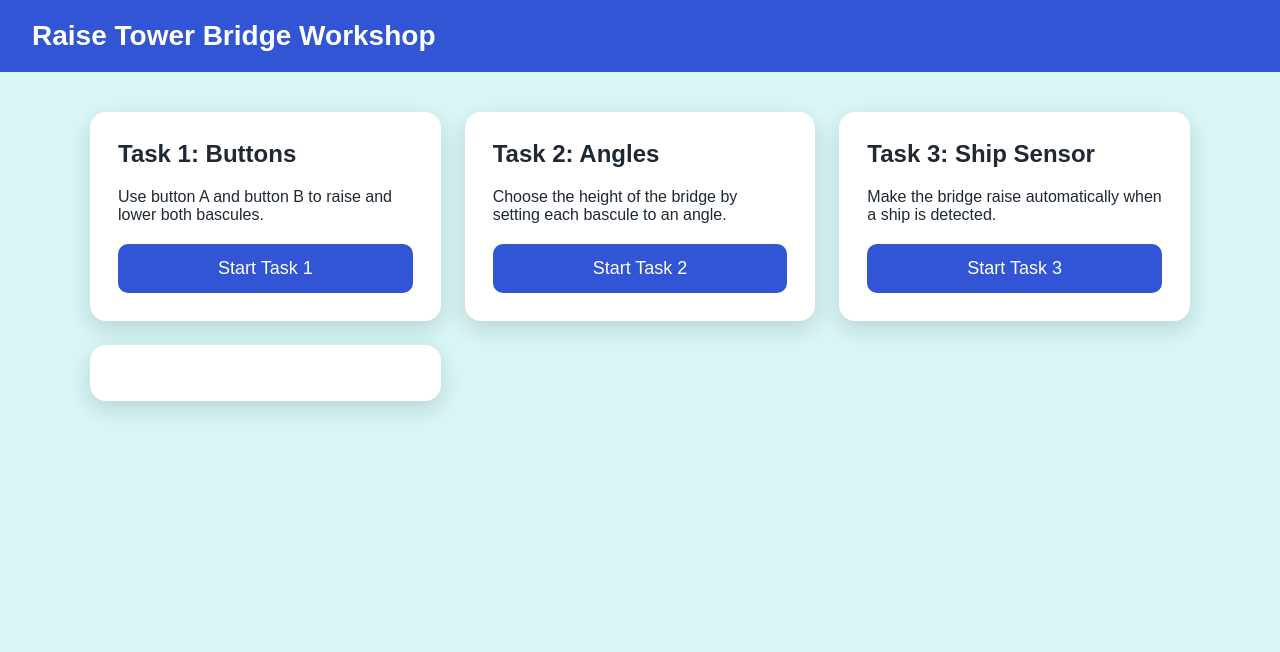
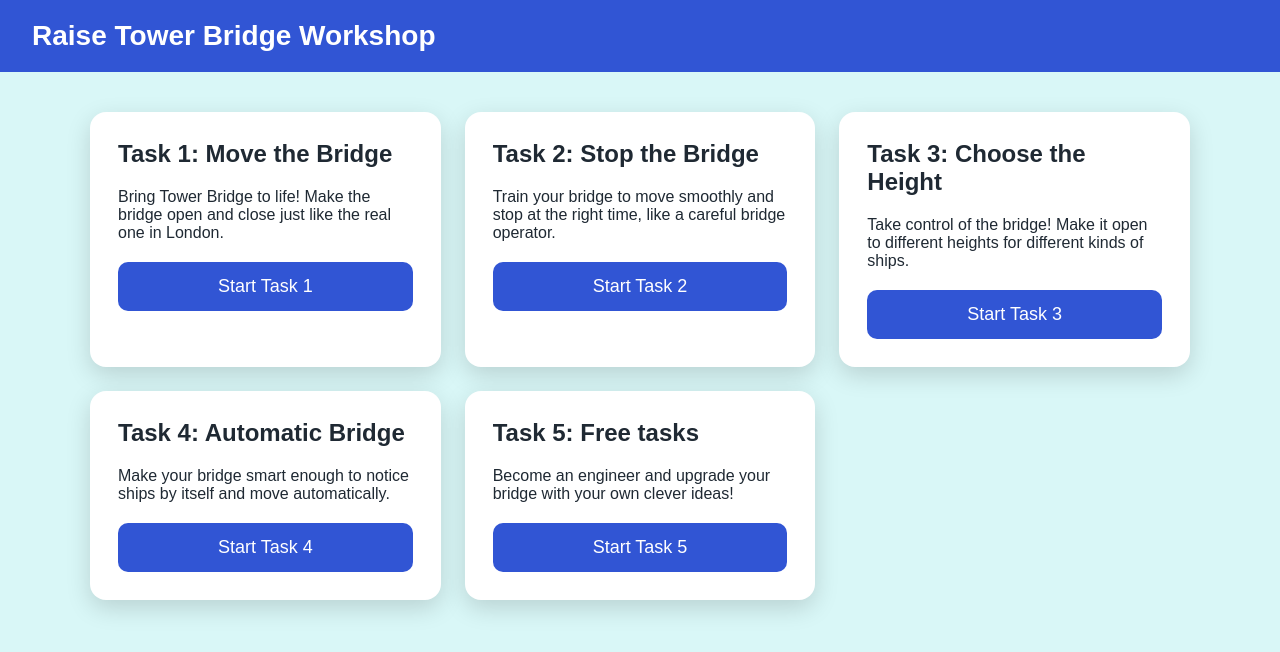
Before and after one commit to hisi741/raise-tower-bridge-tutorial, a plain HTML site: page docs/index.html in a window 1280 px wide. Drawn offline with Linux system fonts and the light colour scheme.

```diff
--- a/docs/index.html
+++ b/docs/index.html
@@ -91,31 +91,43 @@
 
     <section class="tasks">
       <div class="card">
-        <h2>Task 1: Buttons</h2>
-        <p>Use button A and button B to raise and lower both bascules.</p>
+        <h2>Task 1: Move the Bridge</h2>
+        <p>Bring Tower Bridge to life! Make the bridge open and close just like the real one in London.</p>
         <a class="button" href="https://makecode.microbit.org/#tutorial:https://github.com/hisi741/raise-tower-bridge-tutorial/task1" target="_blank">
           Start Task 1
         </a>
       </div>
 
       <div class="card">
-        <h2>Task 2: Angles</h2>
-        <p>Choose the height of the bridge by setting each bascule to an angle.</p>
+        <h2>Task 2: Stop the Bridge</h2>
+        <p>Train your bridge to move smoothly and stop at the right time, like a careful bridge operator.</p>
         <a class="button" href="https://makecode.microbit.org/#tutorial:https://github.com/hisi741/raise-tower-bridge-tutorial/task2" target="_blank">
           Start Task 2
         </a>
       </div>
 
       <div class="card">
-        <h2>Task 3: Ship Sensor</h2>
-        <p>Make the bridge raise automatically when a ship is detected.</p>
+        <h2>Task 3: Choose the Height</h2>
+        <p>Take control of the bridge! Make it open to different heights for different kinds of ships.</p>
         <a class="button" href="https://makecode.microbit.org/#tutorial:https://github.com/hisi741/raise-tower-bridge-tutorial/task3" target="_blank">
           Start Task 3
         </a>
       </div>
 
       <div class="card">
+        <h2>Task 4: Automatic Bridge</h2>
+        <p>Make your bridge smart enough to notice ships by itself and move automatically.</p>
+        <a class="button" href="https://makecode.microbit.org/#tutorial:https://github.com/hisi741/raise-tower-bridge-tutorial/task4" target="_blank">
+          Start Task 4
+        </a>
+      </div>
 
+      <div class="card">
+        <h2>Task 5: Free tasks</h2>
+        <p>Become an engineer and upgrade your bridge with your own clever ideas!</p>
+        <a class="button" href="https://makecode.microbit.org/#tutorial:https://github.com/hisi741/raise-tower-bridge-tutorial/task5" target="_blank">
+          Start Task 5
+        </a>
       </div>
     </section>
 
```
Also changed, not shown: 3 other files.
